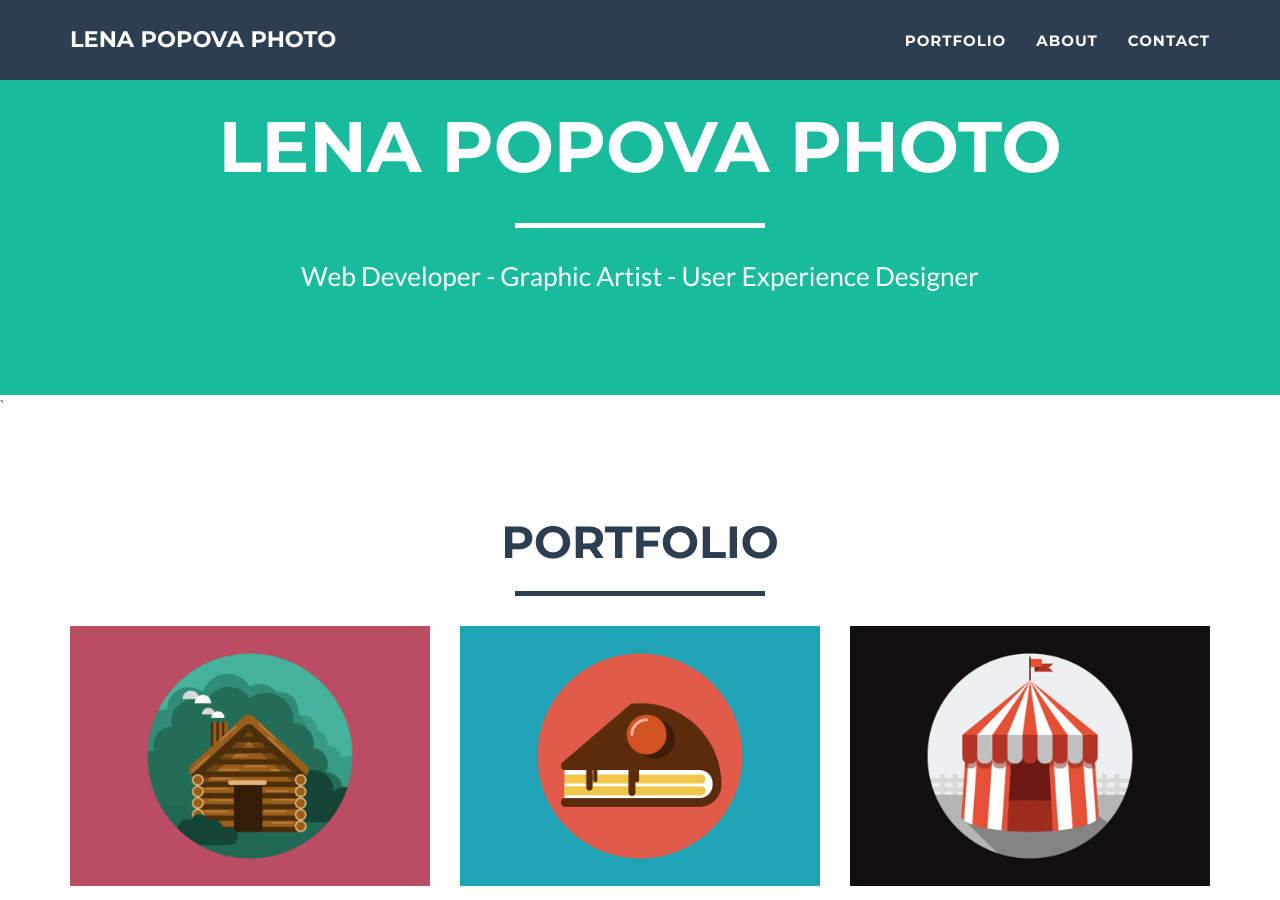
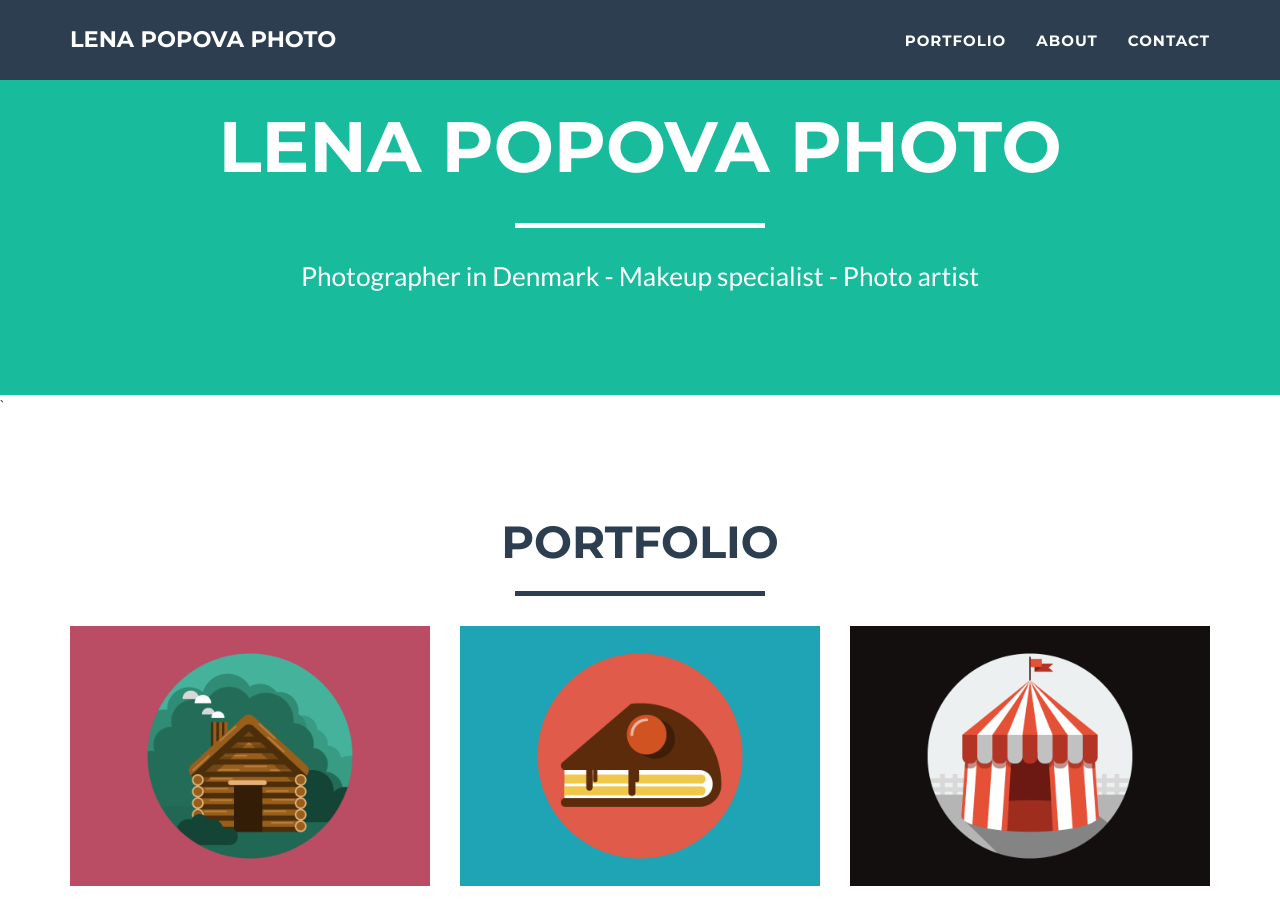
Before and after one commit to denipo/popova-photo, a Jekyll site: the page built from index.html, in a window 1280 px wide and 900 px high, scrolled down 372 px. Built offline with Jekyll 4.4.1, drawn with Linux system fonts in a browser that asks for light colours.

Commit message:
skills changed

```diff
--- a/_includes/header.html
+++ b/_includes/header.html
@@ -43,7 +43,7 @@
                     <div class="intro-text">
                         <span class="name">{{ site.title }}</span>
                         <hr class="star-light">
-                        <span class="skills">Web Developer - Graphic Artist - User Experience Designer</span>
+                        <span class="skills">Photographer in Denmark - Makeup specialist - Photo artist</span>
                     </div>
                 </div>
             </div>
```
